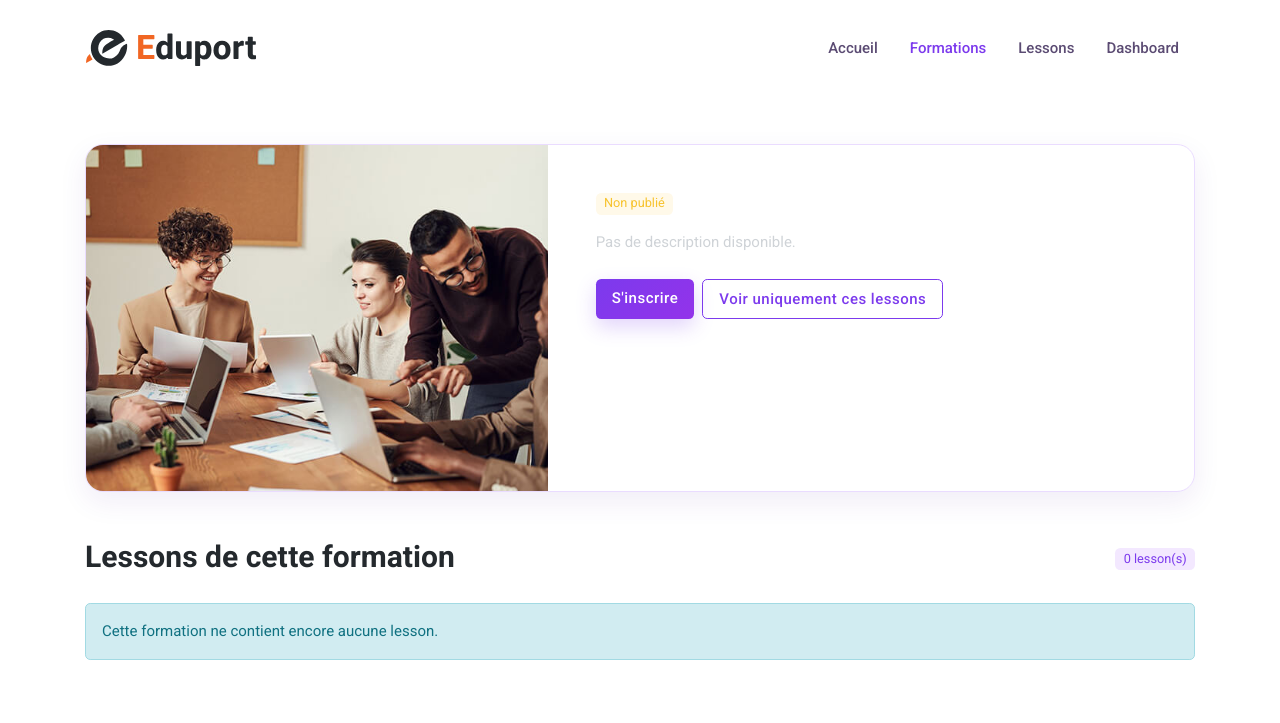
After one commit to molka10/Esprit-PIDEV-3A24-2526-FINORA, a Symfony app: template templates/home/formation_show.html.twig in a window 1280 px wide. The commit adds this page. Shown: the top 723 px of the page. Run offline with Twig, Linux system fonts and the light colour scheme; the template is opened without the code that fills it, so the values that code supplies are empty; some libraries are stand-ins or nearby versions.

Commit message:
CRUD+TEMPLATES+purple+teacher's comments done

```diff
--- /dev/null
+++ b/templates/home/formation_show.html.twig
@@ -0,0 +1,127 @@
+{% extends 'base.html.twig' %}
+
+{% block title %}{{ formation.titre }} - FINORA{% endblock %}
+
+{% block body %}
+<header class="navbar-light navbar-sticky">
+    <nav class="navbar navbar-expand-xl z-index-9">
+        <div class="container">
+            <a class="navbar-brand" href="{{ path('app_home') }}">
+                <img class="light-mode-item navbar-brand-item" src="{{ asset('assets/images/logo.svg') }}" alt="logo">
+                <img class="dark-mode-item navbar-brand-item" src="{{ asset('assets/images/logo-light.svg') }}" alt="logo">
+            </a>
+
+            <button class="navbar-toggler ms-auto" type="button" data-bs-toggle="collapse" data-bs-target="#navbarCollapse">
+                <span class="navbar-toggler-animation">
+                    <span></span><span></span><span></span>
+                </span>
+            </button>
+
+            <div class="navbar-collapse collapse" id="navbarCollapse">
+                <ul class="navbar-nav navbar-nav-scroll ms-auto">
+                    <li class="nav-item"><a class="nav-link" href="{{ path('app_home') }}">Accueil</a></li>
+                    <li class="nav-item"><a class="nav-link active" href="{{ path('app_formations') }}">Formations</a></li>
+                    <li class="nav-item"><a class="nav-link" href="{{ path('app_lessons') }}">Lessons</a></li>
+                    <li class="nav-item"><a class="nav-link" href="{{ path('admin_dashboard') }}">Dashboard</a></li>
+                </ul>
+            </div>
+        </div>
+    </nav>
+</header>
+
+<main>
+    <section class="py-5">
+        <div class="container">
+
+            {% for message in app.flashes('success') %}
+                <div class="alert alert-success">{{ message }}</div>
+            {% endfor %}
+
+            <div class="card border-0 shadow-sm overflow-hidden mb-5">
+                <div class="row g-0 align-items-stretch">
+                    <div class="col-lg-5">
+                        {% if formation.imageUrl %}
+                            <img src="{{ formation.imageUrl }}" alt="{{ formation.titre }}" class="w-100 h-100" style="object-fit: cover; min-height: 320px;">
+                        {% else %}
+                            <img src="{{ asset('assets/images/courses/4by3/16.jpg') }}" alt="{{ formation.titre }}" class="w-100 h-100" style="object-fit: cover; min-height: 320px;">
+                        {% endif %}
+                    </div>
+
+                    <div class="col-lg-7">
+                        <div class="card-body p-4 p-lg-5">
+                            <div class="d-flex flex-wrap gap-2 mb-3">
+                                <span class="badge bg-primary bg-opacity-10 text-primary">{{ formation.niveau }}</span>
+
+                                {% for tag in formation.categorie ? formation.categorie|split(',') : [] %}
+                                    {% if tag|trim != '' %}
+                                        <span class="purple-chip">{{ tag|trim }}</span>
+                                    {% endif %}
+                                {% endfor %}
+
+                                {% if formation.isPublished %}
+                                    <span class="badge bg-success bg-opacity-10 text-success">Publié</span>
+                                {% else %}
+                                    <span class="badge bg-warning bg-opacity-10 text-warning">Non publié</span>
+                                {% endif %}
+                            </div>
+
+                            <h1 class="h2 mb-3">{{ formation.titre }}</h1>
+
+                            <p class="text-muted mb-4">
+                                {{ formation.description ?: 'Pas de description disponible.' }}
+                            </p>
+
+                            <div class="d-flex gap-2 flex-wrap">
+                                <a href="{{ path('app_formation_inscription', {'id': formation.id}) }}" class="btn btn-primary">
+                                    S'inscrire
+                                </a>
+                                <a href="{{ path('app_lessons', {'formation': formation.id}) }}" class="btn btn-outline-primary">
+                                    Voir uniquement ces lessons
+                                </a>
+                            </div>
+                        </div>
+                    </div>
+                </div>
+            </div>
+
+            <div class="d-flex justify-content-between align-items-center mb-4">
+                <h2 class="h3 mb-0">Lessons de cette formation</h2>
+                <span class="badge bg-primary bg-opacity-10 text-primary">{{ lessons|length }} lesson(s)</span>
+            </div>
+
+            {% if lessons|length > 0 %}
+                <div class="row g-4">
+                    {% for lesson in lessons %}
+                        <div class="col-md-6 col-xl-4">
+                            <div class="card border-0 shadow-sm h-100">
+                                <div class="card-body">
+                                    <div class="d-flex flex-wrap gap-2 mb-3">
+                                        <span class="badge bg-primary bg-opacity-10 text-primary">Ordre {{ lesson.ordre }}</span>
+                                        <span class="badge bg-success bg-opacity-10 text-success">{{ lesson.dureeMinutes }} min</span>
+                                        {% if lesson.videoUrl %}
+                                            <span class="badge bg-warning bg-opacity-10 text-warning">Vidéo</span>
+                                        {% endif %}
+                                    </div>
+
+                                    <h5 class="card-title">{{ lesson.titre }}</h5>
+                                    <p class="card-text">
+                                        {{ lesson.contenu ? lesson.contenu|slice(0, 120) ~ '...' : 'Pas de contenu' }}
+                                    </p>
+
+                                    <a href="{{ path('app_lesson_show', {'id': lesson.id}) }}" class="btn btn-sm btn-primary">
+                                        Voir lesson
+                                    </a>
+                                </div>
+                            </div>
+                        </div>
+                    {% endfor %}
+                </div>
+            {% else %}
+                <div class="alert alert-info">
+                    Cette formation ne contient encore aucune lesson.
+                </div>
+            {% endif %}
+        </div>
+    </section>
+</main>
+{% endblock %}
```
Also changed, not shown: src/Controller/FormationController.php (+14 -0 lines), src/Controller/HomeController.php (+39 -0 lines), templates/formation/index.html.twig (+18 -6 lines), templates/home/formations.html.twig (+9 -2 lines).
